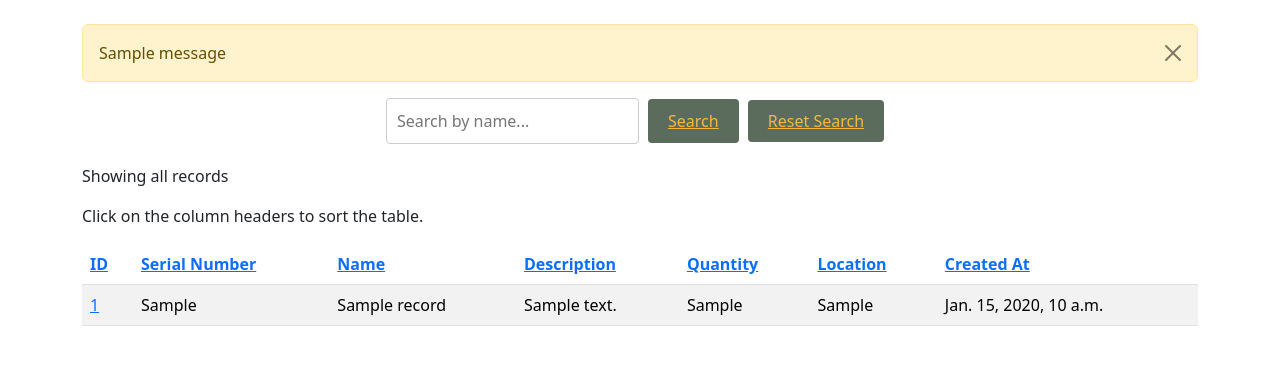
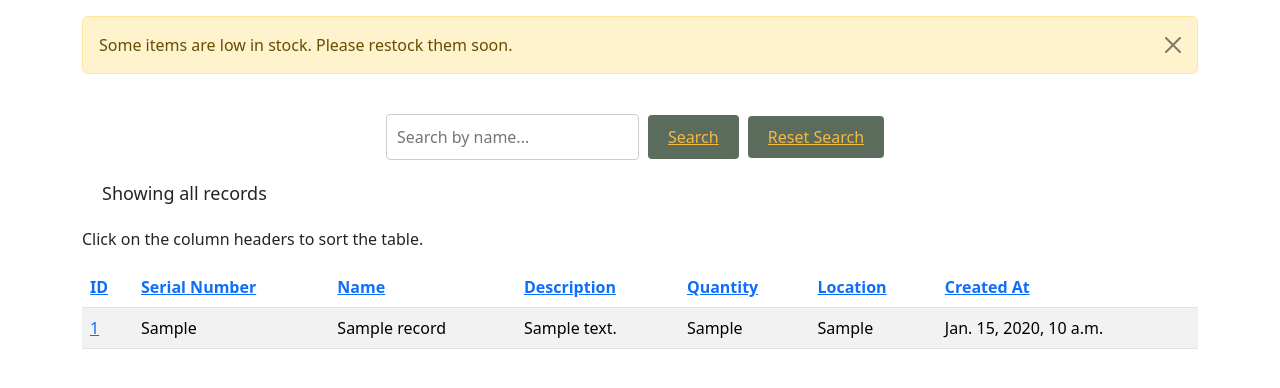
Before and after one commit to HrishikeshBadve/Inventory-Management, a Django app: page / in a window 1280 px wide. Shown: the part 56-444 px from the top of the page. Run offline with Django 5.2, Linux system fonts and the light colour scheme; a user stored in the database is signed in; tables that the repository leaves empty hold one stand-in row (values such as "Sample post"); one stand-in notice (Sample message) is shown.

Commit message:
Alert on Low Quantity of Items

```diff
--- a/website/templates/base.html
+++ b/website/templates/base.html
@@ -12,6 +12,47 @@
         --accent-color: #f4b942;
         --text-color: #333;
         --font-family: 'Open Sans', sans-serif;
+      }
+
+      .search-container {
+        text-align: center;
+        margin-bottom: 20px;
+      }
+
+      .search-form {
+        display: inline-block;
+        margin-right: 10px;
+      }
+
+      .search-input {
+        padding: 10px;
+        font-size: 16px;
+        border: 1px solid #ccc;
+        border-radius: 4px;
+      }
+
+      .search-button, .reset-button {
+        padding: 10px 20px;
+        font-size: 16px;
+        border: none;
+        border-radius: 4px;
+        cursor: pointer;
+        background-color: #5b6c5d;
+        color: #f4b942;
+        margin-left: 5px;
+      }
+
+      .search-button:hover, .reset-button:hover {
+        background-color: black;
+      }
+
+      .search-message {
+        margin: 20px;
+        font-size: 18px;
+      }
+
+      .search-button-text {
+        text-decoration: underline;
       }
 
       body {
@@ -42,16 +83,19 @@
   </head>
   <body>
     {% include 'navbar.html' %}
-    <div class="container">
-      <br/>
       {% if messages %}
+      <div class="container mt-3">
         {% for message in messages %}
-          <div class="alert alert-warning alert-dismissible fade show" role="alert">
+          <div class="alert alert-{{ message.tags }} alert-dismissible fade show" role="alert">
             {{ message }}
             <button type="button" class="btn-close" data-bs-dismiss="alert" aria-label="Close"></button>
           </div>
         {% endfor %}
-      {% endif %}
+      </div>
+    {% endif %}
+
+    <div class="container">
+      <br/>
       {% block content %}
       {% endblock %}
     </div>
--- a/website/templates/home.html
+++ b/website/templates/home.html
@@ -4,54 +4,7 @@
 
 
 {% if user.is_authenticated %}
-<head>
-  <style>
-    .search-container {
-      text-align: center;
-      margin-bottom: 20px;
-    }
 
-    .search-form {
-      display: inline-block;
-      margin-right: 10px;
-    }
-
-    .search-input {
-      padding: 10px;
-      font-size: 16px;
-      border: 1px solid #ccc;
-      border-radius: 4px;
-    }
-
-    .search-button, .reset-button {
-      padding: 10px 20px;
-      font-size: 16px;
-      border: none;
-      border-radius: 4px;
-      cursor: pointer;
-      background-color: #5b6c5d;
-      color: #f4b942;
-      margin-left: 5px;
-    }
-
-    .search-button:hover, .reset-button:hover {
-      background-color: black;
-    }
-
-    .search-message {
-      margin: 20px;
-      font-size: 18px;
-    }
-
-    .search-button-text {
-      text-decoration: underline;
-    }
-
-  </style>
-</head>
-
-
-<body>
   <div class="search-container">
     <form method="GET" action="{% url 'home' %}" class="search-form">
       <input type="text" name="q" class="search-input" placeholder="Search by name..." value="{{ request.GET.q }}">
@@ -61,12 +14,10 @@
   </div>
 
   {% if message %}
-      <p>{{ message }}</p>
+      <p class="search-message">{{ message }}</p>
   {% endif %}
 
   <p>Click on the column headers to sort the table.</p>
-
-
 
   <div class="table-responsive">
     <table class="table table-striped table-hover">
@@ -118,6 +69,4 @@
 
   {% endif %}
 
-</body>
-
 {% endblock %}
--- a/website/views.py
+++ b/website/views.py
@@ -9,9 +9,10 @@ from django.db.models import IntegerField
 def home(request):
 	# Display records logic
 	records = Record.objects.all()
+	records = Record.objects.annotate(quant_int=Cast('quant', IntegerField()))
+
 	query = request.GET.get('q')
 	sort_by = request.GET.get('sort', 'id')  # Default sort by 'id'
-	message = ""
 
 	if query:
 		records = records.filter(name__icontains=query)
@@ -38,7 +39,15 @@ def home(request):
 		else:
 			messages.error(request, "Error Logging In...")
 
+	# Low stock alert logic
+	if request.user.is_authenticated:
+		low_stock_items = records.filter(quant_int__lte=5)
+		if low_stock_items.exists():
+			messages.warning(request, "Some items are low in stock. Please restock them soon.")
+
 	return render(request, 'home.html', {'records': records, 'message': message, 'query': query})
+
+
 
 
 def logout_user(request):
```
